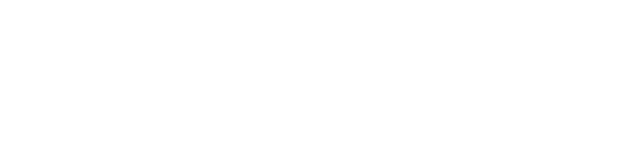
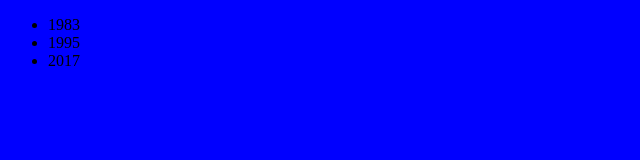
Before and after one commit to eisandromc/vcs, a plain HTML site: page index.html in a window 1280 px wide. Shown: the whole page, without its empty margins (0-640 px from the left). Drawn offline with Linux system fonts and the light colour scheme.

Commit message:
Ferramenta de títulos
Funcionalidade do site que lista os recursos de títulos de um clube de futebol do estado do Rio Grande do Sul da cidade de Porto Alegre

```diff
--- a/index.html
+++ b/index.html
@@ -4,8 +4,13 @@
     <meta charset="UTF-8">
     <meta name="viewport" content="width=device-width, initial-scale=1.0">
     <title>Meu Site</title>
+    <link rel="stylesheet" href="style.css">
 </head>
 <body>
-
+    <ul>
+        <li>1983</li>
+        <li>1995</li>
+        <li>2017</li>
+    </ul>
 </body>
 </html>
--- /dev/null
+++ b/style.css
@@ -0,0 +1,3 @@
+body{
+    background-color: blue;
+}
```
